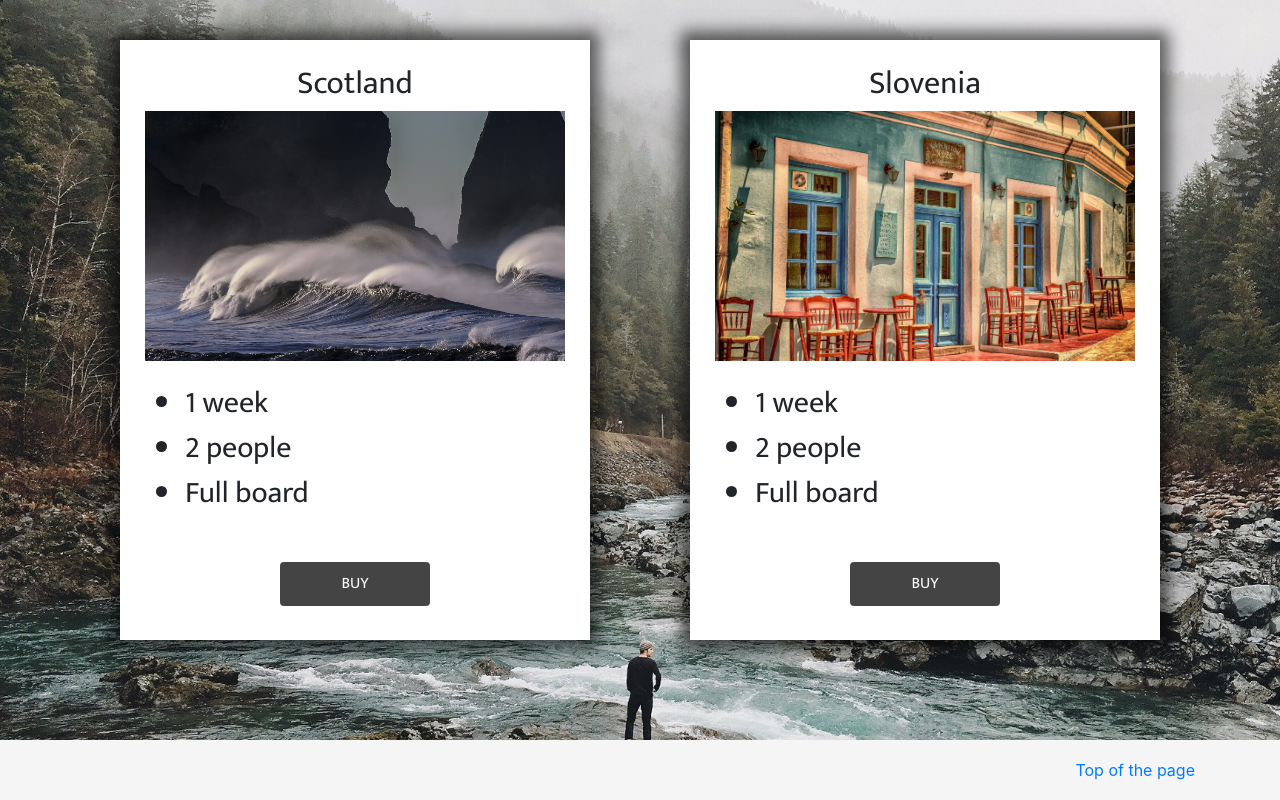
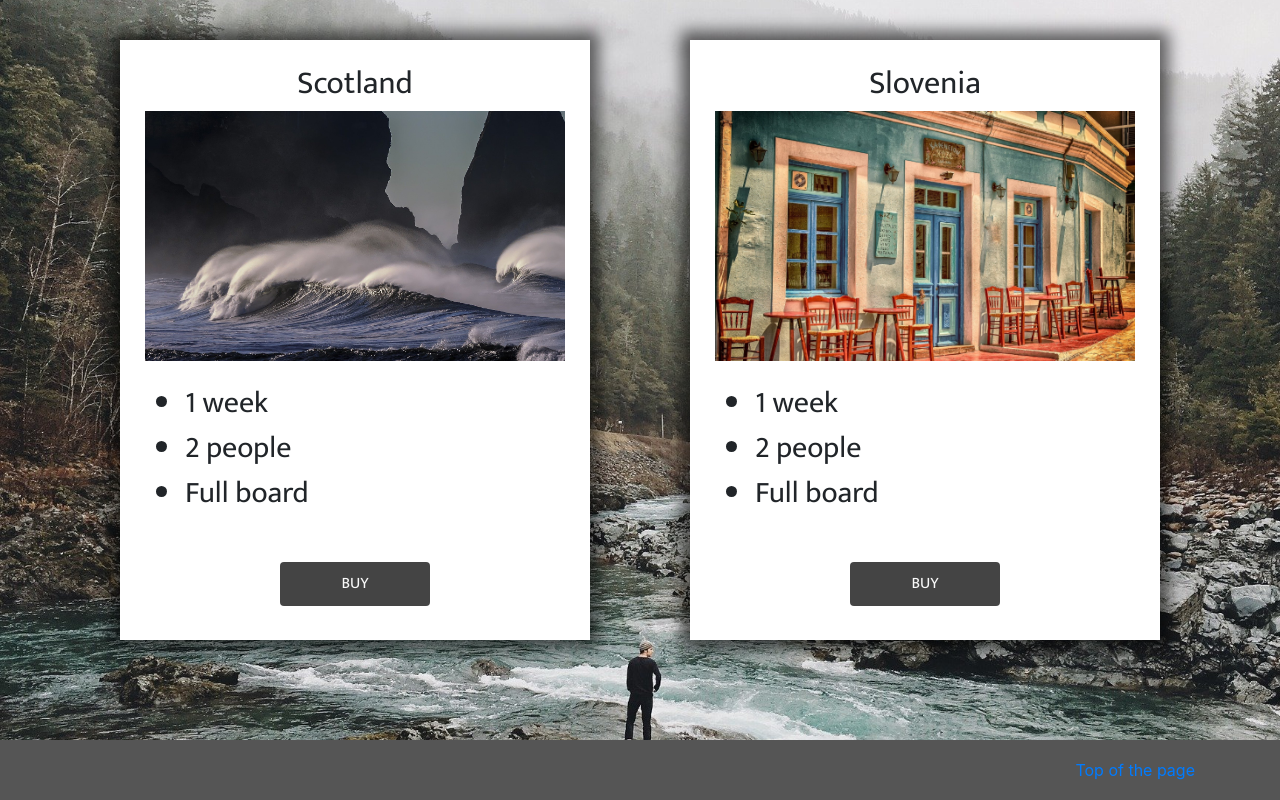
Before and after one commit to LeKillbit/Projet_PW1, a plain HTML site: page html/destinations.html in a window 1280 px wide. Shown: the part 810-1610 px from the top of the page. Drawn offline with Linux system fonts and the light colour scheme.

Commit message:
minor change

```diff
--- a/html/index_fichiers/destinations.css
+++ b/html/index_fichiers/destinations.css
@@ -81,6 +81,6 @@ body {
   width: 100%;
   height: 60px;
   line-height: 60px;
-  background-color: #f5f5f5;
+  background-color: #555555;
   text-align: right;
 }
--- a/html/index_fichiers/signup.css
+++ b/html/index_fichiers/signup.css
@@ -77,6 +77,6 @@ body {
   width: 100%;
   height: 60px;
   line-height: 60px;
-  background-color: #f5f5f5;
+  background-color: #555555;
   text-align: right;
 }
```
Also changed, not shown: html/signup.html (+1 -1 lines).
